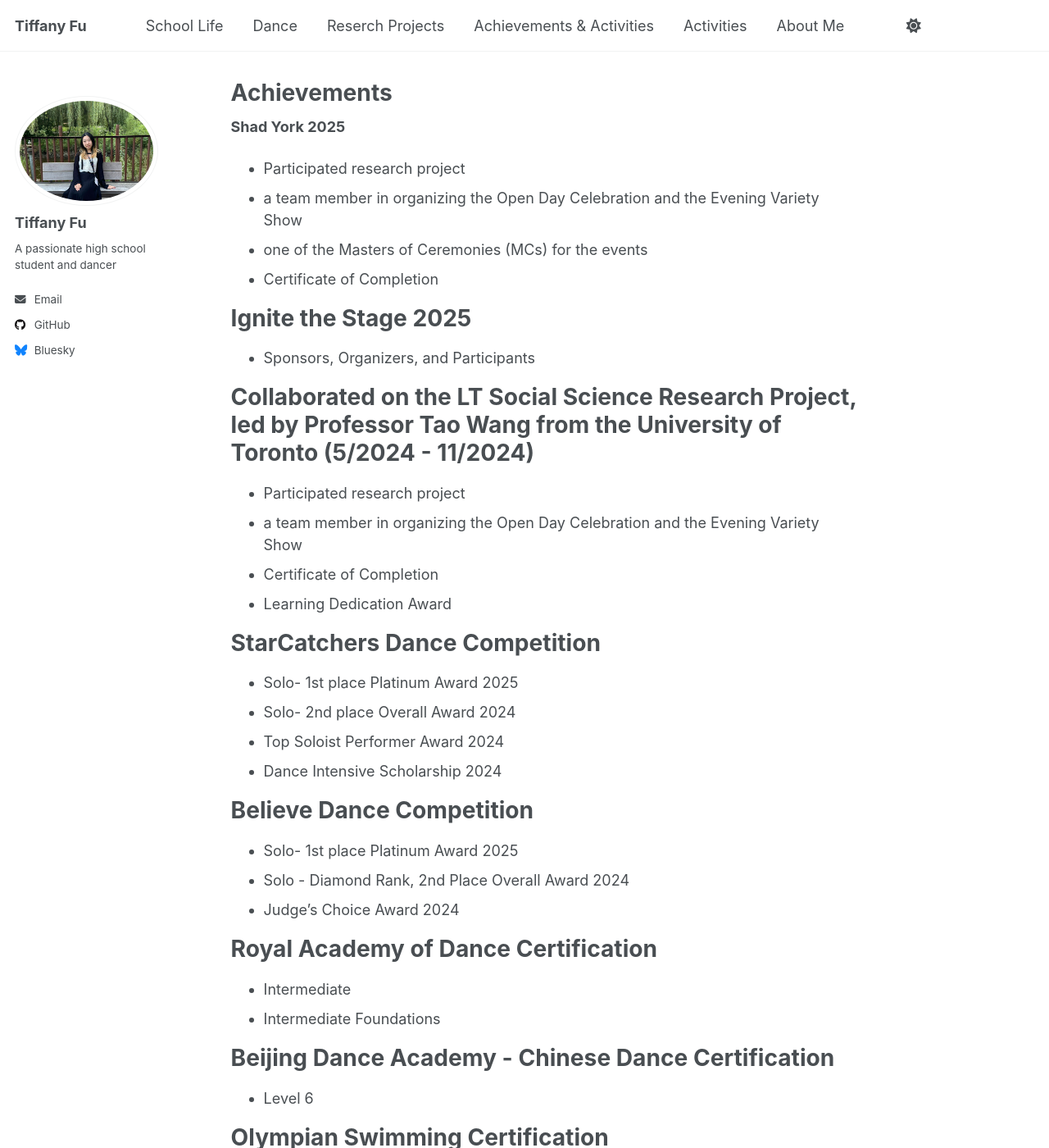
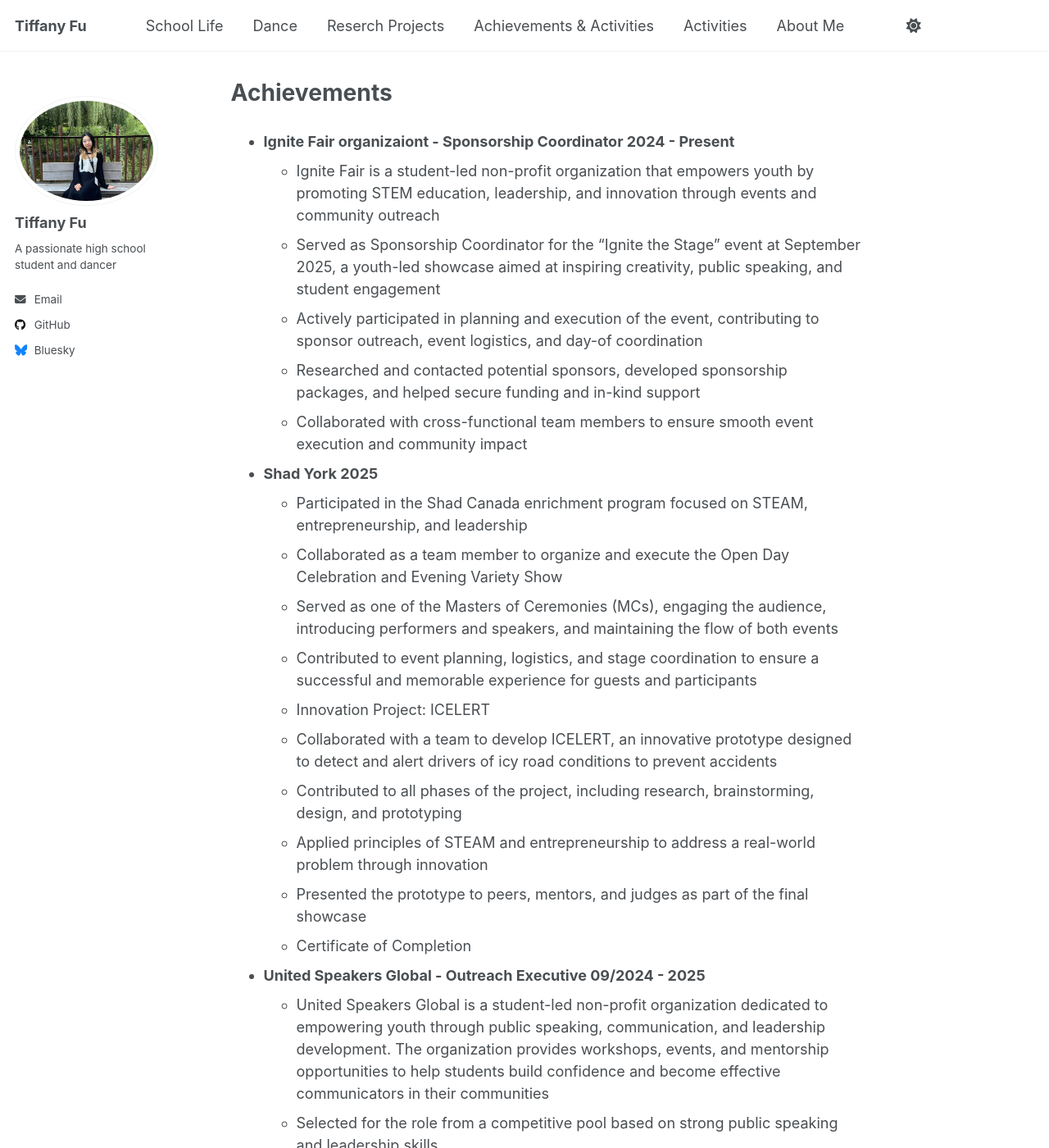
Before and after one commit to TiffanyJTFu/TiffanyFu, a Jekyll site: the page built from _portfolio/Achievements.md, in a window 1280 px wide and 1400 px high. Shown: the whole window at 82% size. Built offline with Jekyll 4.4.1, drawn with Linux system fonts in a browser that asks for light colours; a script that is not in the unit is left out; some of the changed text lies outside the part shown.

Commit message:
Update Achievements.md

```diff
--- a/_portfolio/Achievements.md
+++ b/_portfolio/Achievements.md
@@ -4,45 +4,63 @@ excerpt: ""
 collection: portfolio
 ---
 
-**Shad York 2025**
-  * Participated research project
-  * a team member in organizing the Open Day Celebration and the Evening Variety Show
-  * one of the Masters of Ceremonies (MCs) for the events
+* **Ignite Fair organizaiont - Sponsorship Coordinator 2024 - Present**
+  * Ignite Fair is a student-led non-profit organization that empowers youth by promoting STEM education, leadership, and innovation through events and community outreach
+  * Served as Sponsorship Coordinator for the "Ignite the Stage" event at September 2025, a youth-led showcase aimed at inspiring creativity, public speaking, and student engagement
+  * Actively participated in planning and execution of the event, contributing to sponsor outreach, event logistics, and day-of coordination
+  * Researched and contacted potential sponsors, developed sponsorship packages, and helped secure funding and in-kind support
+  * Collaborated with cross-functional team members to ensure smooth event execution and community impact
+* **Shad York 2025**
+  * Participated in the Shad Canada enrichment program focused on STEAM, entrepreneurship, and leadership
+  * Collaborated as a team member to organize and execute the Open Day Celebration and Evening Variety Show
+  * Served as one of the Masters of Ceremonies (MCs), engaging the audience, introducing performers and speakers, and maintaining the flow of both events
+  * Contributed to event planning, logistics, and stage coordination to ensure a successful and memorable experience for guests and participants
+  * Innovation Project: ICELERT
+  * Collaborated with a team to develop ICELERT, an innovative prototype designed to detect and alert drivers of icy road conditions to prevent accidents
+  * Contributed to all phases of the project, including research, brainstorming, design, and prototyping
+  * Applied principles of STEAM and entrepreneurship to address a real-world problem through innovation
+  * Presented the prototype to peers, mentors, and judges as part of the final showcase
   * Certificate of Completion
-
-Ignite the Stage 2025
-===
-  * Sponsors, Organizers, and Participants
-
-Collaborated on the LT Social Science Research Project, led by Professor Tao Wang from the University of Toronto (5/2024 - 11/2024)
-===
-  * Participated research project
-  * a team member in organizing the Open Day Celebration and the Evening Variety Show
+* **United Speakers Global - Outreach Executive 09/2024 - 2025**
+  * United Speakers Global is a student-led non-profit organization dedicated to empowering youth through public speaking, communication, and leadership development. The organization provides workshops, events, and mentorship opportunities to help students build confidence and become effective communicators in their communities
+   * Selected for the role from a competitive pool based on strong public speaking and leadership skills
+   * Coordinated outreach efforts to expand the organization’s presence in schools and communities
+   * Led recruitment initiatives to increase membership and volunteer participation
+   * Contributed to strategy meetings to improve outreach materials, event promotion, and chapter engagement
+* **StarCatchers Dance Competition '25**
+  * Solo- 1st place Platinum Award
+* **Believe Dance Competition '25**
+  * Solo- 1st place Platinum Award
+* **Toronto MUN (Module UN) competition 03/2025**
+  * Represented a designated country in a simulated UN committee, debating real-world global issues
+  * Researched international policies and collaborated with other delegates to draft resolutions
+  * Practiced formal debate, public speaking, negotiation, and diplomacy in a competitive academic setting
+  * Strengthened skills in critical thinking, teamwork, and global awareness
+* **Collaborated on the LT Social Science Research Project, led by Professor Tao Wang from the University of Toronto (05/2024 - 11/2024)**
   * Certificate of Completion
   * Learning Dedication Award
-
-StarCatchers Dance Competition
-===
-  * Solo- 1st place Platinum Award 2025
-  * Solo- 2nd place Overall Award 2024
-  * Top Soloist Performer Award 2024
-  * Dance Intensive Scholarship 2024
-
-Believe Dance Competition
-===
-  * Solo- 1st place Platinum Award 2025
-  * Solo - Diamond Rank, 2nd Place Overall Award 2024
-  * Judge’s Choice Award 2024
-
-Royal Academy of Dance Certification
-===
+* **Participate on Summer fairs and open-air movies night as sales angels to donate to charity (08/2024)**
+  * Participated as a Sales Angel at various community events to support local charitable initiatives
+  * Assisted in selling snacks, drinks, and event merchandise during summer fairs and outdoor movie nights
+  * Engaged with attendees to promote fundraising goals and raise awareness about the supported charities
+  * Helped raise funds through customer service, teamwork, and active participation in event operations
+* **Brown University, Pre-College course in Leadership and Social Change (06/2024 - 07/2024)**
+  * Completed an independent research project under the guidance of a Brown University assistant professor
+  * Investigated the social impact of limited cultural awareness among youth in Markham, one of Canada’s most diverse cities
+  * Analyzed root causes and proposed community-based solutions to enhance cross-cultural understanding and engagement
+  * Presented findings to faculty and peers as part of the course’s final capstone presentation
+  * Certificate of Completion
+* **StarCatchers Dance Competition '24**
+  * Solo- 2nd place Overall Award
+  * Top Soloist Performer Award
+  * Dance Intensive Scholarship
+* **Believe Dance Competition '24**
+  * Solo - Diamond Rank, 2nd Place Overall Award
+  * Judge's Choice Award
+* **Royal Academy of Dance Certification**
   * Intermediate
   * Intermediate Foundations
-
-Beijing Dance Academy - Chinese Dance Certification
-===
+* **Beijing Dance Academy - Chinese Dance Certification**
   * Level 6
-
-Olympian Swimming Certification
-===
+* **Olympian Swimming Certification**
   * Level 12
```
